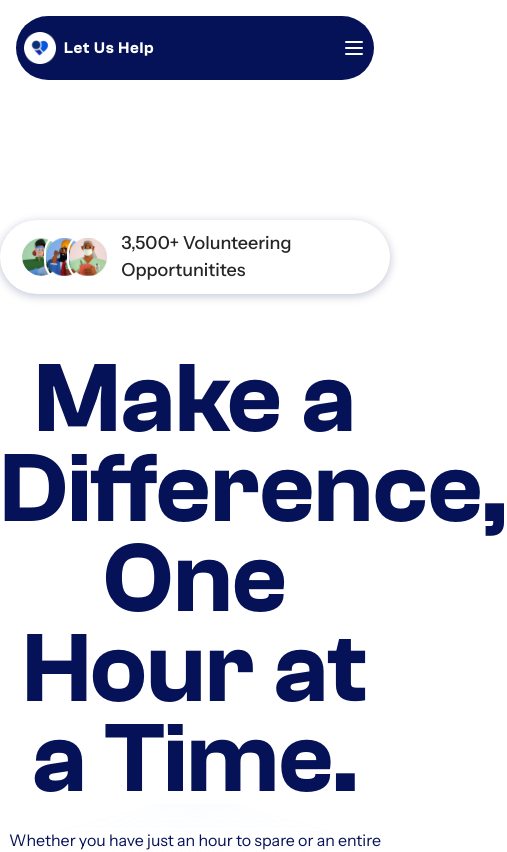
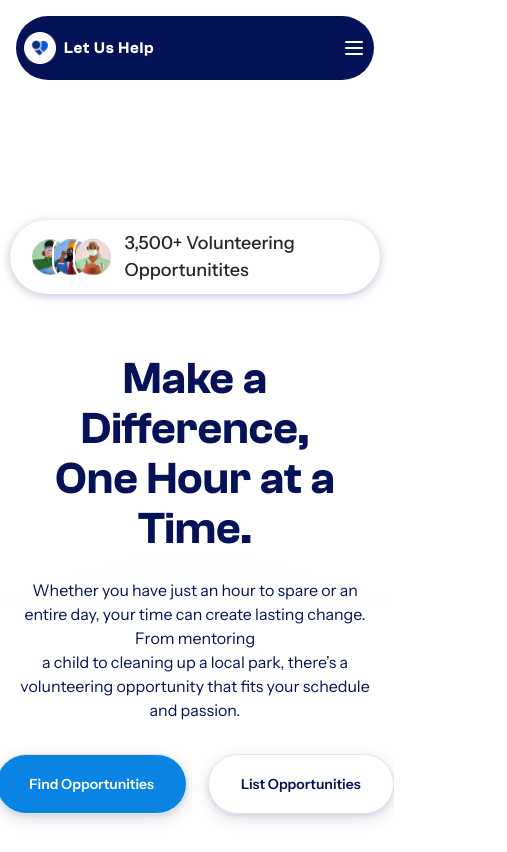
Before and after one commit to pr4th4meshh/letushelp_frontend, a Next.js app: page / in a window 390 px wide. Shown: the top 852 px of the page, 507 px wide, since content can reach past the window. Built offline with nearby package versions, Linux system fonts and the light colour scheme.

Commit message:
add: temp responsive design

```diff
--- a/src/components/Header.tsx
+++ b/src/components/Header.tsx
@@ -58,7 +58,7 @@ const Header = () => {
 
       {/* Mobile Menu */}
       {isMenuOpen && (
-        <div className="lg:hidden absolute top-full left-0 right-0 bg-[#061257] mt-2 rounded-b-2xl shadow-lg">
+        <div className="lg:hidden absolute transition-all duration-300 top-full left-0 right-0 bg-[#061257] mt-2 rounded-b-2xl shadow-lg">
           <nav className="flex flex-col p-4">
             {NAV_ITEMS.map((item, index) => (
               <a
@@ -79,7 +79,7 @@ const Header = () => {
             ))}
             <PrimaryButton
               title="Sign In"
-              className="text-[18px] px-[40px] h-full bg-[#3A88FF]"
+              className="text-[18px] px-[40px] bg-[#3A88FF]"
               onClick={() => setIsMenuOpen(false)}
             />
           </nav>
--- a/src/components/Hero.tsx
+++ b/src/components/Hero.tsx
@@ -9,7 +9,7 @@ import SecondaryButton from "./SecondaryButton"
 
 const Hero = () => {
   return (
-    <div className="flex flex-col h-screen relative z-0">
+    <div className="flex flex-col h-screen relative z-0  md:px-0 px-[10px]">
       {/* Volunteering Opportunities Card */}
       <VolunteeringOpportunities
         images={[
@@ -20,7 +20,7 @@ const Hero = () => {
       />
 
       {/* Title */}
-      <h1 className="text-primary text-center font-clashBold text-[100px] font-[600] leading-[90px]">
+      <h1 className="text-primary text-center font-clashBold text-[45px] md:text-[100px] font-[600] leading-[50px] md:leading-[90px]">
         Make a Difference, <br />
         One Hour at a Time.
       </h1>
@@ -52,9 +52,7 @@ const Hero = () => {
           title="List Opportunities"
           className="text-[14px] font-[600] leading-[100%] hero-button-shadow transition-all duration-300 transform hover:translate-y-[-4px] hover:bg-[#2169a0] hover:text-white"
         />
-
       </div>
-
     </div>
   )
 }
```
Lines whose indentation alone changed are shown as unchanged.
